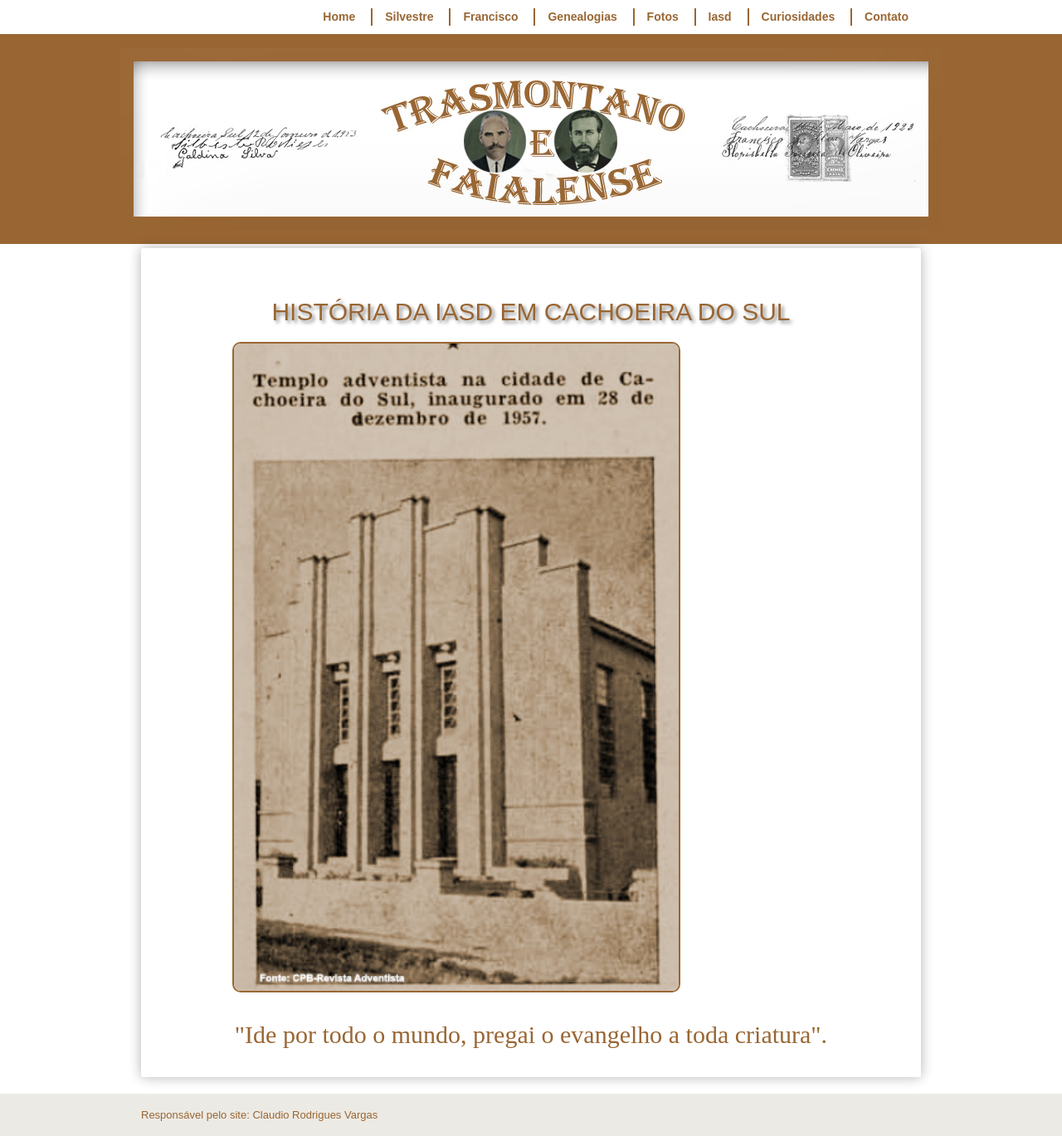
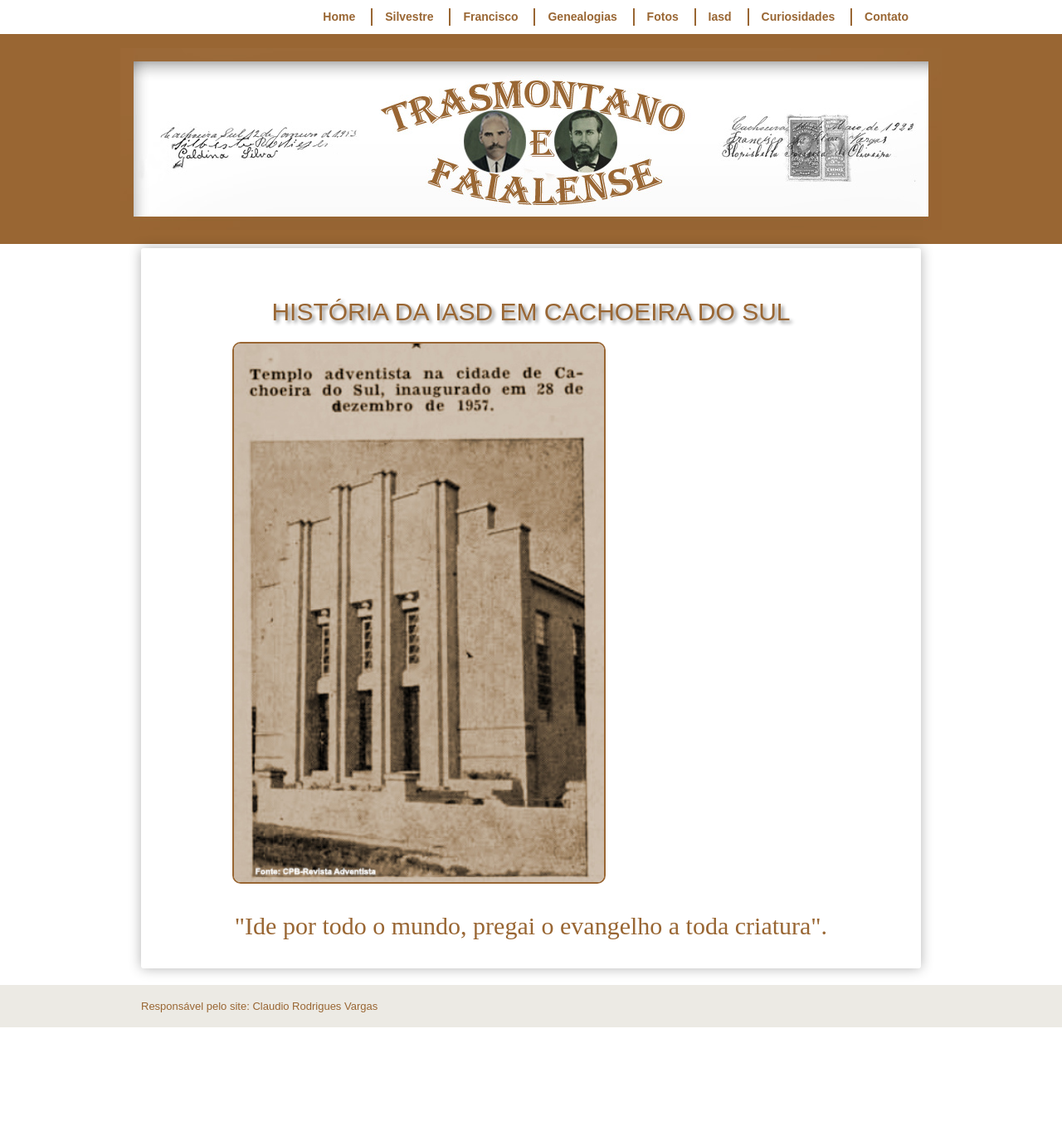
Before and after one commit to claudiovargas1955/claudiovargas1955.github.io, a Jekyll site: the page built from _pages/história-da-iasd-cachoeira.html, in a window 1280 px wide. Shown: the whole page at 83% size. Built offline with Jekyll 4.4.1, drawn with Linux system fonts in a browser that asks for light colours; some web fonts are replaced; after the commit the page ends 1238 px from its top, so only the background shows below that.

Commit message:
Update história-da-iasd-cachoeira.html

```diff
--- a/_pages/história-da-iasd-cachoeira.html
+++ b/_pages/história-da-iasd-cachoeira.html
@@ -70,8 +70,8 @@ details[open] summary {color:#996633;
 
 figure.foto-legenda { position: relative;
                     }
-figure.foto-legenda img { width: 60%;
-                          height: 60%;
+figure.foto-legenda img { width: 50%;
+                          height: 50%;
                           margin-left:90px;
                         }
  figure.foto-legenda figcaption { opacity: 0;
@@ -80,8 +80,8 @@ figure.foto-legenda img { width: 60%;
                                   top: 0px;
                                   background-color: rgba(0,0,0, 0.3);
                                   color: white;
-                                  width: 60%;
-                                  height: 60%;
+                                  width: 80%;
+                                  height: 100%;
                                   padding-left: 10px;
                                   box-sizing: border-box;
                                   transition:opacity 1s;
```
